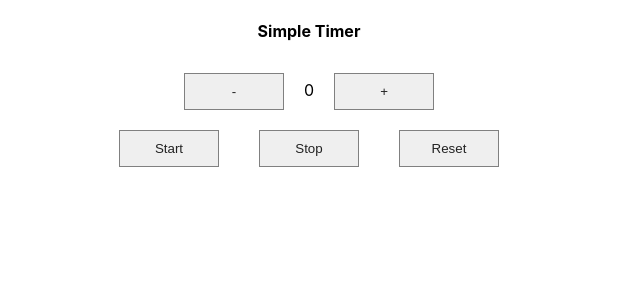
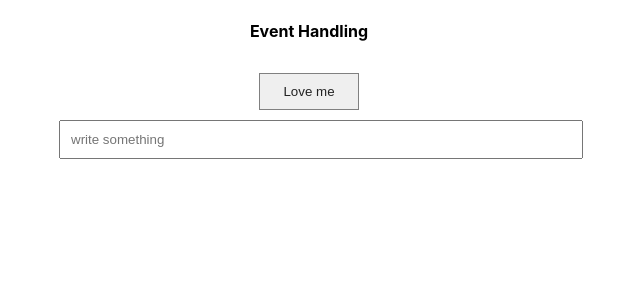
Before and after one commit to oaes/React-practice-v2, a React app: page / in a window 1280 px wide. Shown: the top 300 px of the page, without its empty margins (331-971 px from the left). Built offline with nearby package versions, Linux system fonts and the light colour scheme.

Commit message:
event handling practice

```diff
--- a/src/components/App.jsx
+++ b/src/components/App.jsx
@@ -1,73 +1,31 @@
 import React from "react";
-
 class App extends React.Component {
-  state = {
-    count: 0,
+  handlingEvent = (e) => {
+    console.log('kiss me');
   };
 
-  intervalId = null;
-
-  incrementCount = () => {
-    this.setState({ count: this.state.count + 1 });
-  };
-
-  decrementCount = () => {
-    if (this.state.count > 0) {
-      this.setState({ count: this.state.count - 1 });
-    }
-  };
-
-  startTimer = () => {
-    if (this.state.count > 0 && !this.intervalId) {
-      this.intervalId = setInterval(() => {
-        this.setState({ count: this.state.count - 1 }, () => {
-          if (this.state.count === 0) {
-            alert("timer finished");
-            clearInterval(this.intervalId);
-            this.intervalId = null;
-          }
-        });
-      }, 1000);
-    }
-  };
-
-  stopTimer = () => {
-    if (this.intervalId) {
-      clearInterval(this.intervalId);
-      this.intervalId = null;
-    }
-  };
-
-  resetTimer = () => {
-    this.setState({ count: 0 });
-    clearInterval(this.intervalId);
-    this.intervalId = null;
+  handleTextField = (e) => {
+    console.log(e.target.value);
   };
 
   render() {
     return (
       <div className="AppName">
-        <h4>Simple Timer</h4>
-        <div className="container">
-          <button className="btn" onClick={this.decrementCount}>
-            -
-          </button>
-          <span>{this.state.count}</span>
-          <button className="btn" onClick={this.incrementCount}>
-            +
-          </button>
-        </div>
-        <div className="container">
-          <button onClick={this.startTimer} className="btn">
-            Start
-          </button>
-          <button onClick={this.stopTimer} className="btn">
-            Stop
-          </button>
-          <button onClick={this.resetTimer} className="btn">
-            Reset
-          </button>
-        </div>
+        <h4>Event Handling</h4>
+        <button
+          onClick={this.handlingEvent}
+          type="button"
+          className="btn btn-primary"
+        >
+          Love me
+        </button>
+        <br />
+        <input
+          onChange={this.handleTextField}
+          type="text"
+          placeholder="write something"
+          className="textField"
+        />
       </div>
     );
   }
--- a/src/index.css
+++ b/src/index.css
@@ -28,3 +28,8 @@ code {
   border: 1px solid grey;
   color: #222222;
 }
+.textField{
+  width: 100%;
+  padding: 10px;
+  margin: 10 0;
+}
```
